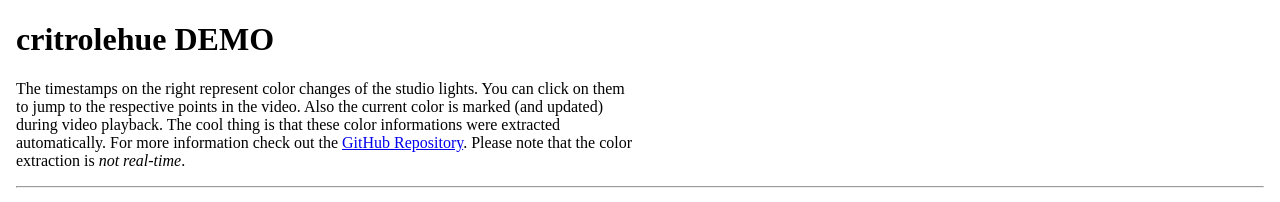
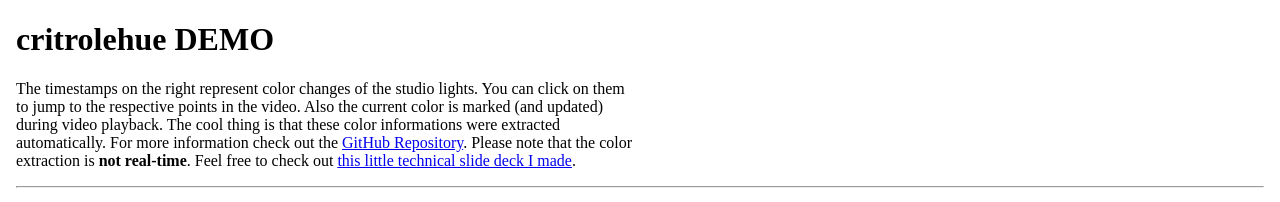
Before and after one commit to bauersimon/critrolehue, a plain HTML site: page docs/index.html in a window 1280 px wide. Shown: the top 202 px of the page. Drawn offline with Linux system fonts and the light colour scheme; grey boxes are pictures that could not be loaded.

Commit message:
add technical slides

```diff
--- a/docs/index.html
+++ b/docs/index.html
@@ -42,7 +42,9 @@
             on them to jump to the respective points in the video. Also the current color is marked (and updated) during
             video playback. The cool thing is that these color informations were extracted automatically. For more
             information check out the <a href="https://github.com/bauersimon/critrolehue">GitHub Repository</a>.
-            Please note that the color extraction is <em>not real-time</em>.
+            Please note that the color extraction is <b>not real-time</b>. Feel free to check out <a
+                href="https://docs.google.com/presentation/d/e/2PACX-1vS42vjidmfR-c_pF3WUeojw-l25jv1xyqiYwAY1syjcCvkgWOrHTKnAytf2k_sLbU15zHwDgDEhuPNi/pub?start=false&loop=false&delayms=60000">this
+                little technical slide deck I made</a>.
         </p>
         <hr>
     </div>
```
Also changed, not shown: 1 other file.
